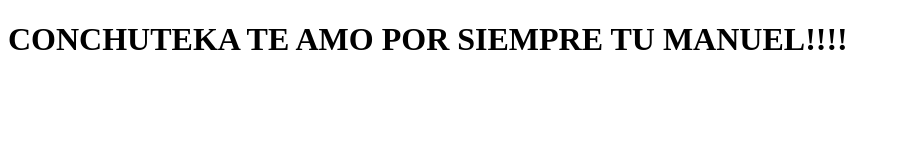
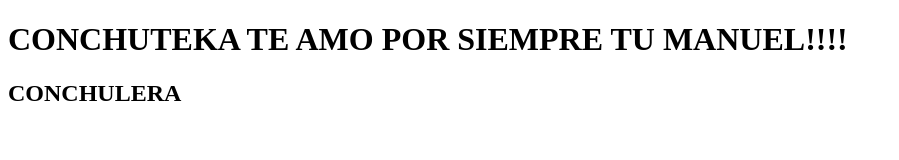
Before and after one commit to Manuled100/Dulce, a plain HTML site: page index.html in a window 1280 px wide. Shown: the whole page, without its empty margins (0-899 px from the left). Drawn offline with Linux system fonts and the light colour scheme.

Commit message:
Update index.html

```diff
--- a/index.html
+++ b/index.html
@@ -6,4 +6,5 @@
 </head>
 <body>
 <h1>CONCHUTEKA TE AMO POR SIEMPRE TU MANUEL!!!!</h1>
+  <h2>CONCHULERA</h2>
 </html>
```
